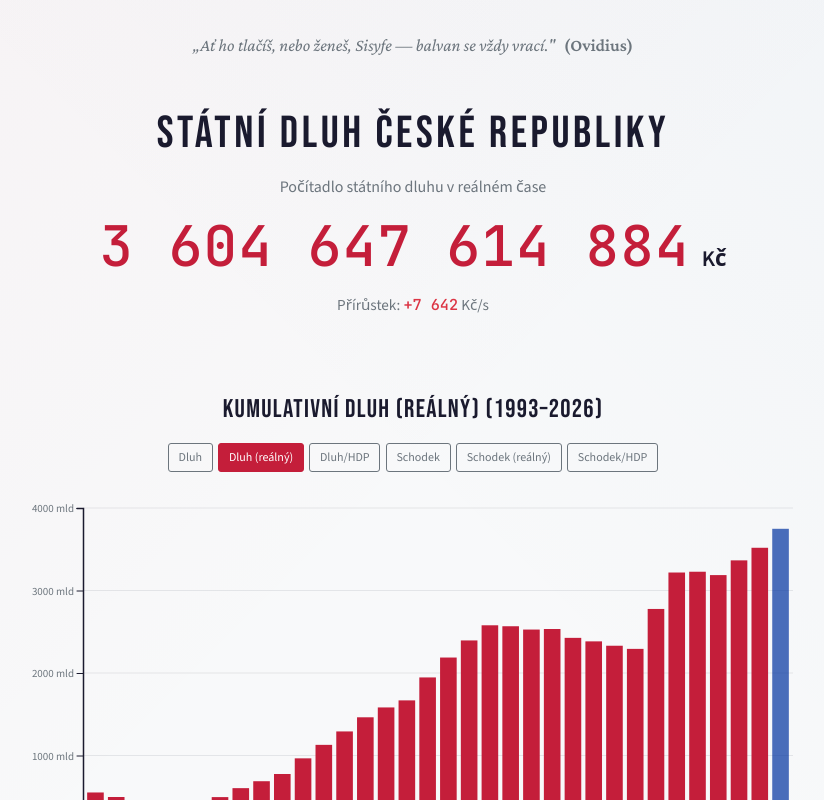
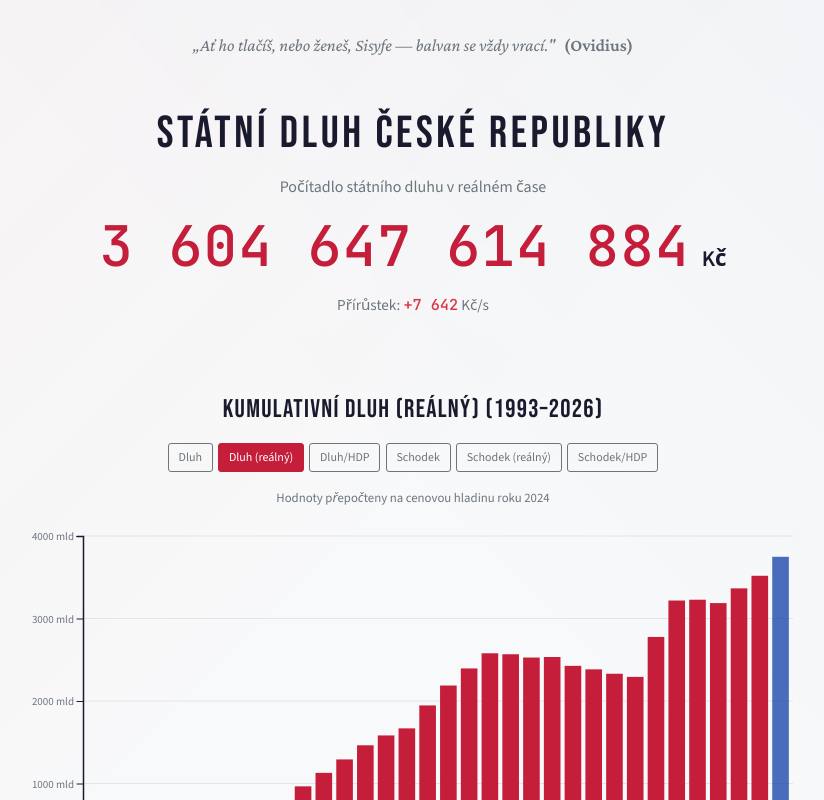
Before and after one commit to Oslicek/Sisyphus, a React (Vite) app: page / in a window 1280 px wide. Both pictures are taken after a click on the button "Dluh (reálný)". Shown: the top 800 px of the page, without its empty margins (227-1051 px from the left). Built offline with nearby package versions, Linux system fonts and the light colour scheme.

Commit message:
fix: Use updated budget numbers (286B) and add inflation base year note - Budget plans now show 286 billion CZK deficit for both plans - Add note 'Hodnoty pĹ™epoÄŤteny na cenovou hladinu roku 2024' for inflation-adjusted variants

```diff
--- a/src/components/DebtChart/DebtChart.module.css
+++ b/src/components/DebtChart/DebtChart.module.css
@@ -47,6 +47,15 @@
   background: var(--color-accent);
   border-color: var(--color-accent);
   color: white;
+}
+
+.inflationNote {
+  font-family: 'Source Sans 3', system-ui, sans-serif;
+  font-size: 0.8rem;
+  color: var(--color-text-muted);
+  text-align: center;
+  margin: 0.25rem 0 0.5rem 0;
+  font-style: italic;
 }
 
 .svgContainer {
--- a/src/components/DebtChart/DebtChart.tsx
+++ b/src/components/DebtChart/DebtChart.tsx
@@ -441,6 +441,13 @@ export function DebtChart() {
         ))}
       </div>
 
+      {/* Inflation base year note */}
+      {activeVariant.includes('inflation-adjusted') && (
+        <p className={styles.inflationNote}>
+          Hodnoty přepočteny na cenovou hladinu roku 2024
+        </p>
+      )}
+
       <div className={styles.svgContainer}>
         <svg
           ref={svgRef}
```
